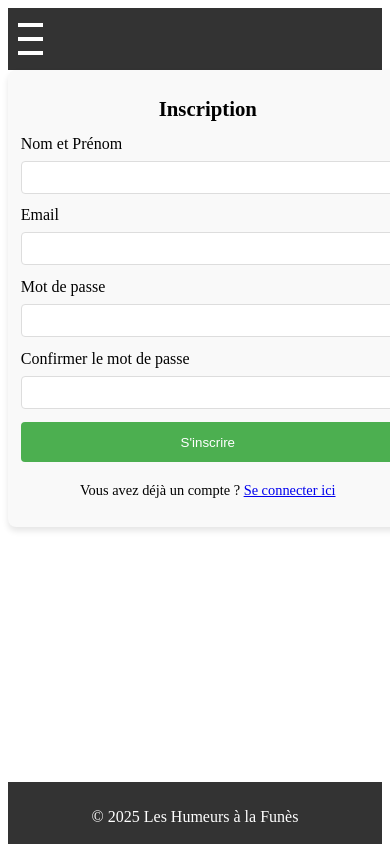
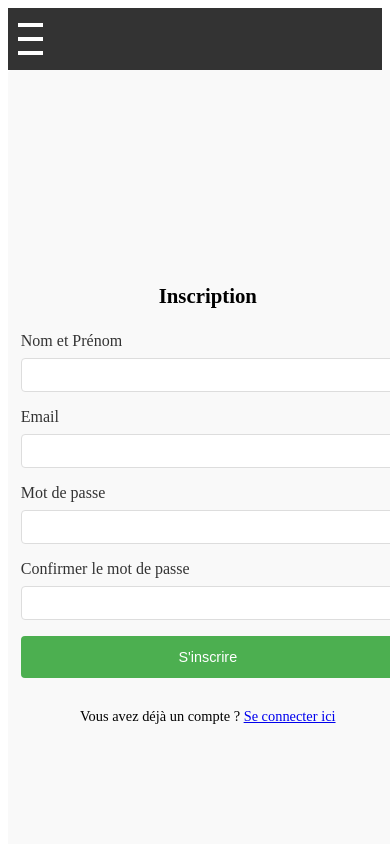
Before and after one commit to chirelhalioua/suivi-humeurs, a Nuxt app: page /register in a window 390 px wide. Shown: the top 844 px of the page. Built offline with nearby package versions, Linux system fonts and the light colour scheme.

Commit message:
Update register.vue

```diff
--- a/pages/register.vue
+++ b/pages/register.vue
@@ -16,7 +16,12 @@
       </div>
       <div>
         <label for="confirm-password">Confirmer le mot de passe</label>
-        <input v-model="confirmPassword" type="password" id="confirm-password" required />
+        <input
+          v-model="confirmPassword"
+          type="password"
+          id="confirm-password"
+          required
+        />
       </div>
       <button type="submit">S'inscrire</button>
     </form>
@@ -35,59 +40,60 @@
 </template>
 
 <script setup>
-import { ref } from 'vue';
-import axios from 'axios';
-const { $http } = useNuxtApp();
-
+import { ref } from "vue";
+import axios from "axios";
 
 // Définir les données du formulaire
-const nom = ref('');
-const email = ref('');
-const password = ref('');
-const confirmPassword = ref('');
-const message = ref('');
-const messageClass = ref('');
+const nom = ref("");
+const email = ref("");
+const password = ref("");
+const confirmPassword = ref("");
+const message = ref("");
+const messageClass = ref("");
 
 // Fonction pour gérer l'inscription
 const registerUser = async () => {
-  // Vérifier si les mots de passe sont identiques
   if (password.value !== confirmPassword.value) {
     message.value = "Les mots de passe ne correspondent pas!";
-    messageClass.value = 'error';
+    messageClass.value = "error";
     return;
   }
 
   try {
-    // Envoi des données d'inscription à l'API
-    const response = await axios.post('https://suivi-humeurs-back.onrender.com/api/auth/register', {
-      name: nom.value,
-      email: email.value,
-      password: password.value,
-    });
-
-    // Affichage du message de succès
+    const response = await axios.post(
+      "https://suivi-humeurs-back.onrender.com/api/auth/register",
+      {
+        name: nom.value,
+        email: email.value,
+        password: password.value,
+      }
+    );
     message.value = "Inscription réussie!";
-    messageClass.value = 'success';
-
-    // Redirection ou autre action après inscription réussie
+    messageClass.value = "success";
     console.log(response.data);
   } catch (error) {
-    // Affichage d'un message d'erreur plus détaillé
     if (error.response) {
-      message.value = `Erreur: ${error.response.status} - ${error.response.data.message || 'Erreur du serveur'}`;
+      message.value = `Erreur: ${error.response.status} - ${
+        error.response.data.message || "Erreur du serveur"
+      }`;
     } else if (error.request) {
-      message.value = 'La requête n\'a pas reçu de réponse';
+      message.value = "La requête n'a pas reçu de réponse";
     } else {
       message.value = `Erreur de configuration: ${error.message}`;
     }
-    messageClass.value = 'error';
+    messageClass.value = "error";
   }
 };
 </script>
 
 <style scoped>
-/* Styles du formulaire d'inscription */
+/* Conteneur principal */
 .register-container {
+  display: flex;
+  flex-direction: column;
+  align-items: center;
+  justify-content: center;
+  min-height: 100vh;
   width: 100%;
   max-width: 500px;
   margin: 0 auto;
@@ -100,6 +106,11 @@ const registerUser = async () => {
 h1 {
   text-align: center;
   font-size: 1.8rem;
+  margin-bottom: 1.5rem;
+}
+
+form {
+  width: 100%;
 }
 
 form div {
@@ -109,6 +120,8 @@ form div {
 label {
   display: block;
   margin-bottom: 0.5rem;
+  font-size: 1rem;
+  color: #333;
 }
 
 input {
@@ -116,16 +129,24 @@ input {
   padding: 0.8rem;
   border: 1px solid #ddd;
   border-radius: 4px;
+  font-size: 1rem;
+  outline: none;
+}
+
+input:focus {
+  border-color: #4caf50;
+  box-shadow: 0 0 5px rgba(76, 175, 80, 0.5);
 }
 
 button {
   width: 100%;
   padding: 1rem;
-  background-color: #4CAF50;
+  background-color: #4caf50;
   color: white;
   border: none;
   border-radius: 4px;
   cursor: pointer;
+  font-size: 1rem;
 }
 
 button:hover {
@@ -135,16 +156,18 @@ button:hover {
 .success {
   color: green;
   text-align: center;
+  margin-top: 1rem;
 }
 
 .error {
   color: red;
   text-align: center;
+  margin-top: 1rem;
 }
 
 .link-container {
   text-align: center;
-  margin-top: 20px;
+  margin-top: 1rem;
 }
 
 .link-container p {
@@ -152,7 +175,7 @@ button:hover {
 }
 
 .router-link {
-  color: #4CAF50;
+  color: #4caf50;
   text-decoration: none;
 }
 
@@ -160,18 +183,15 @@ button:hover {
   text-decoration: underline;
 }
 
-/* Media Queries */
+/* Responsive design */
 @media (max-width: 768px) {
   .register-container {
     padding: 1rem;
+    box-shadow: none; /* Supprime l'ombre pour un design plus simple */
   }
 
   h1 {
     font-size: 1.5rem;
-  }
-
-  form div {
-    margin-bottom: 0.8rem;
   }
 
   input {
@@ -186,6 +206,7 @@ button:hover {
 @media (max-width: 480px) {
   .register-container {
     padding: 0.8rem;
+    border-radius: 4px; /* Réduction de l'arrondi pour les petits écrans */
   }
 
   h1 {
@@ -194,10 +215,12 @@ button:hover {
 
   input {
     padding: 0.5rem;
+    font-size: 0.9rem;
   }
 
   button {
     padding: 0.8rem;
+    font-size: 0.9rem;
   }
 
   .link-container p {
```
